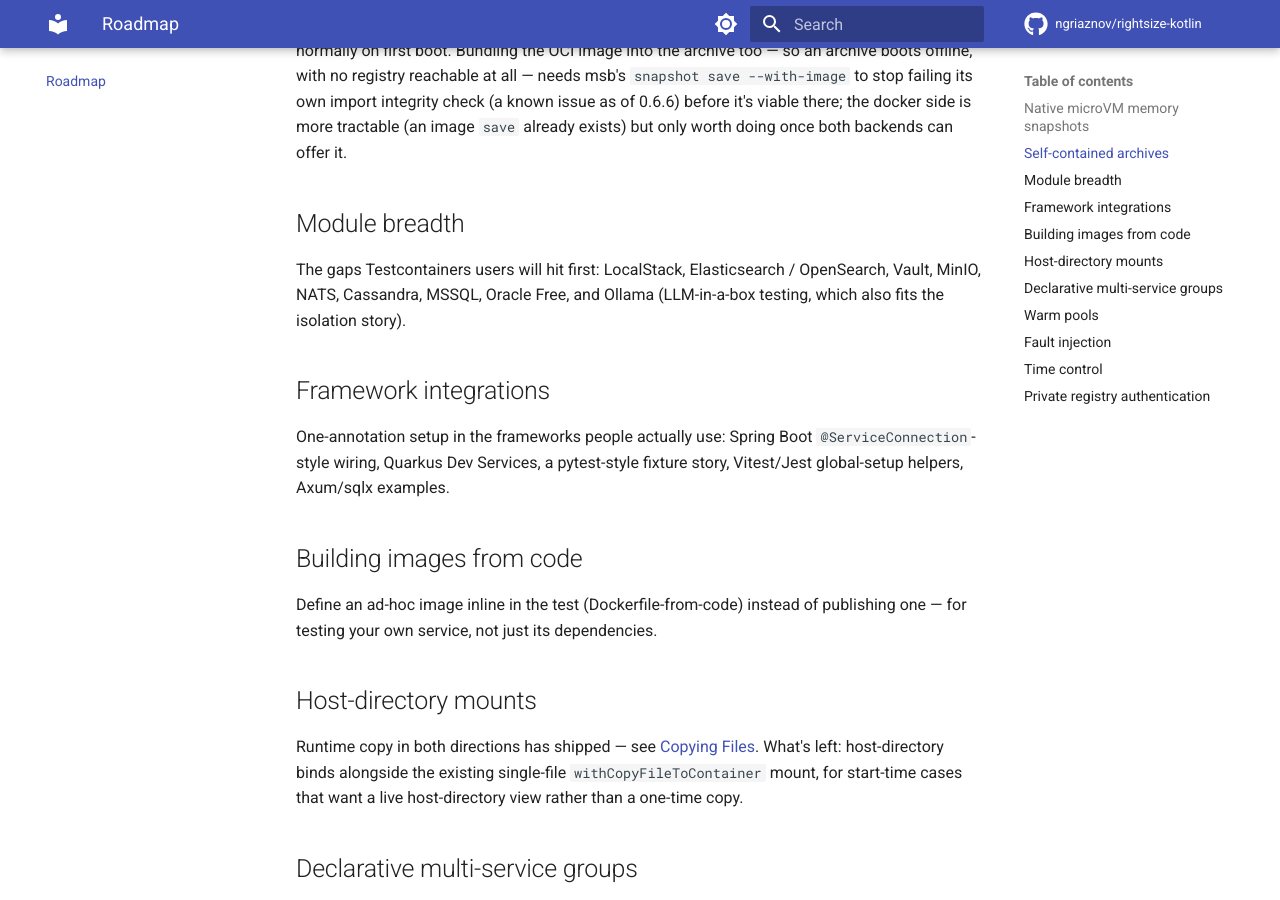
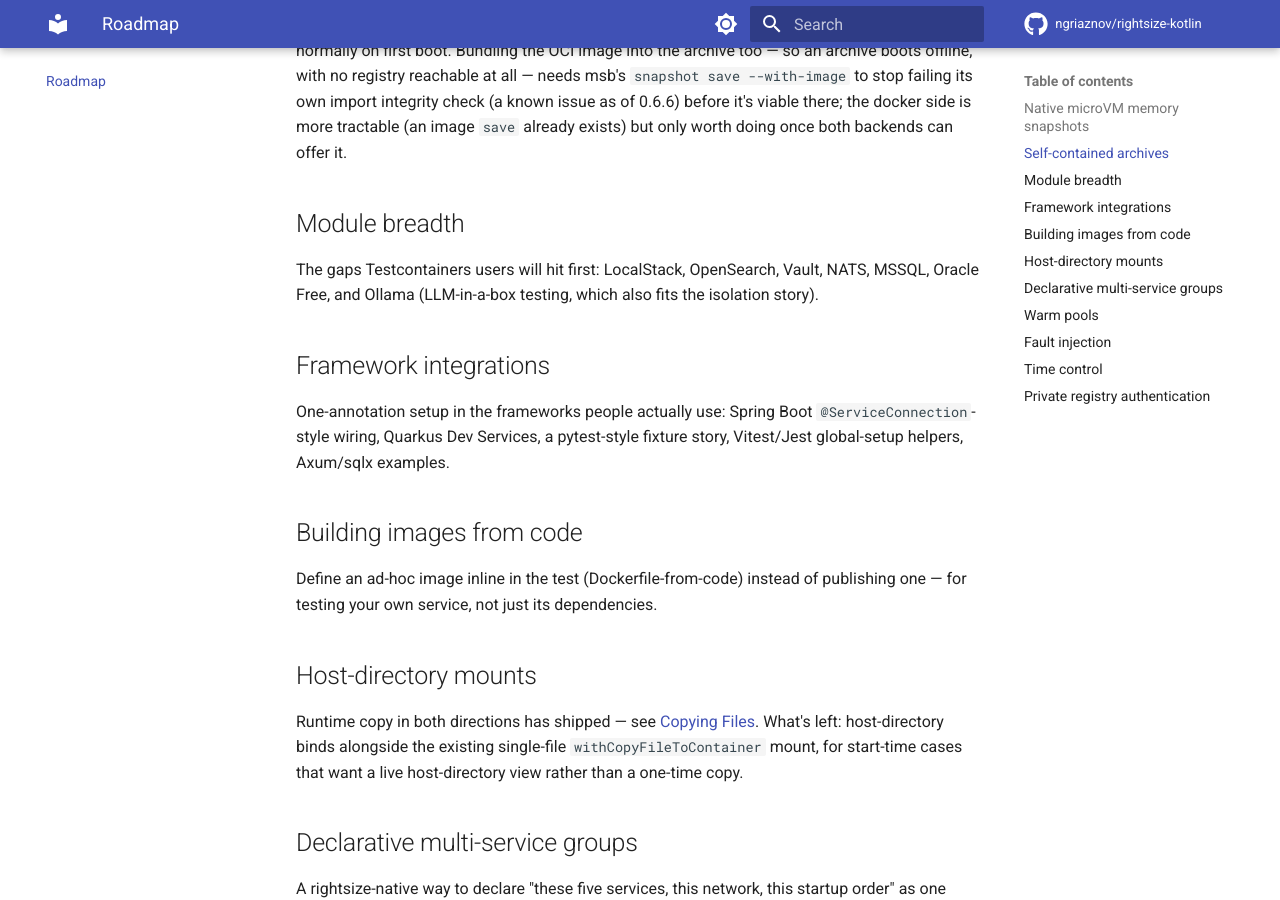
Before and after one commit to ngriaznov/rightsize-kotlin, an MkDocs documentation site: the page built from docs/roadmap.md, in a window 1280 px wide and 900 px high, scrolled down 628 px. Built offline with MkDocs 1.6.1 and Material for MkDocs 9.7.7, drawn with Linux system fonts in a browser that asks for light colours; comment, search, counter and statistics services are not loaded.

Commit message:
Bring the docs up to date for 0.7.12

```diff
--- a/docs/roadmap.md
+++ b/docs/roadmap.md
@@ -25,9 +25,9 @@ tractable (an image `save` already exists) but only worth doing once both backen
 
 ## Module breadth
 
-The gaps Testcontainers users will hit first: LocalStack, Elasticsearch /
-OpenSearch, Vault, MinIO, NATS, Cassandra, MSSQL, Oracle Free, and Ollama
-(LLM-in-a-box testing, which also fits the isolation story).
+The gaps Testcontainers users will hit first: LocalStack, OpenSearch, Vault,
+NATS, MSSQL, Oracle Free, and Ollama (LLM-in-a-box testing, which also fits
+the isolation story).
 
 ## Framework integrations
 
```
Also changed, not shown: README.md (+10 -5 lines), docs/backends.md (+2 -2 lines), docs/getting-started.md (+1 -1 lines), docs/index.md (+1 -1 lines), .github/CONTRIBUTING.md, 1 other file.
